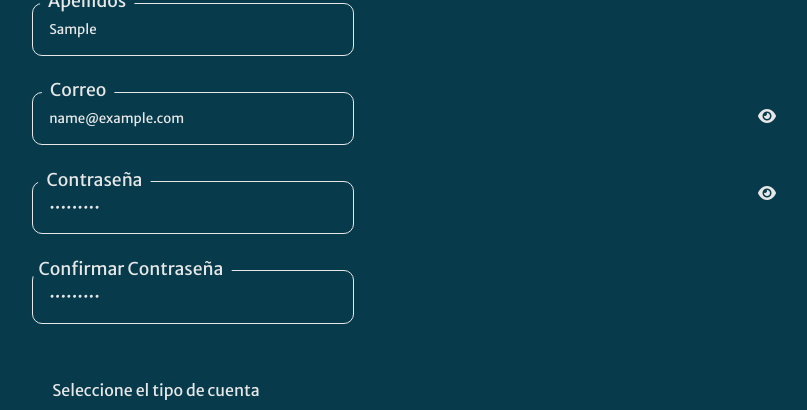
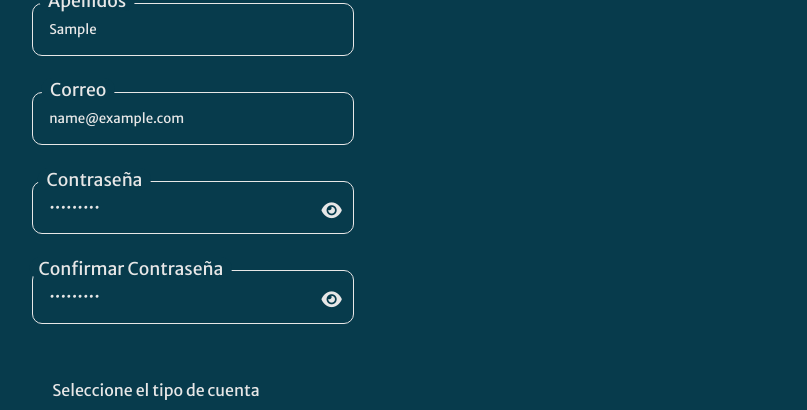
Before and after one commit to Andresfacundo/SportFull, a React (Vite) app in the folder Front_End/: page /SignUp in a window 1280 px wide. Both pictures are taken after typing "Sample", "Sample", "name@example.com", "Sample123", "Sample123" into the empty fields and a click on the button "Registrarse". Shown: the part 518-928 px from the top of the page, without its empty margins (444-1251 px from the left). Built offline with nearby package versions, Linux system fonts and the light colour scheme.

Commit message:
New modifications with the position of the icon Show and Hide

```diff
--- a/Front_End/src/Components/Pages/ActualizarPerfil/ActualizarCliente/ActualizarCliente.css
+++ b/Front_End/src/Components/Pages/ActualizarPerfil/ActualizarCliente/ActualizarCliente.css
@@ -116,3 +116,23 @@ main{
     align-items: center;
 
   }
+
+  .password_container {
+    position: relative;
+    width: 100%;
+  }
+
+  .input_password {
+    width: 100%;
+    padding-right: 30px; /* Espacio para el ícono */
+  }
+
+  .password-toggle-icon {
+    position: absolute;
+    right: 10px;
+    top: 50%;
+    transform: translateY(-50%);
+    font-size: 18px;
+    color: #333;
+    cursor: pointer;
+  }
--- a/Front_End/src/Components/Pages/ActualizarPerfil/ActualizarCliente/ActualizarCliente.jsx
+++ b/Front_End/src/Components/Pages/ActualizarPerfil/ActualizarCliente/ActualizarCliente.jsx
@@ -225,11 +225,11 @@ export const ActualizarCliente = () => {
         {showModal && (
           <ModalExitoso>
             <h3 className='tittle_modal'>Validar contraseña</h3>
-
+            <div className='password_container'>
               <input
                 className='input_password'
                 type={showPassword ? 'text' : 'password'}
-              placeholder="Ingresa tu contraseña"
+                placeholder='Ingresa tu contraseña'
                 value={modalPassword || ''}
                 onChange={(e) => setModalPassword(e.target.value)}
               />
@@ -237,11 +237,12 @@ export const ActualizarCliente = () => {
                 <span
                   className='password-toggle-icon'
                   onClick={() => setShowPassword(!showPassword)}
-                  style={{ cursor: 'pointer', position: 'absolute', right: '60px', top: '52.3%', zIndex: '1000'}}
+                  style={{ cursor: 'pointer' }}
                 >
                   <i className={showPassword ? 'fas fa-eye-slash' : 'fas fa-eye'}></i>
                 </span>
               )}
+              </div>
             {passwordError && <p>{passwordError}</p>}
             <div className='container_button' >
 
--- a/Front_End/src/Components/Pages/Login/Login.css
+++ b/Front_End/src/Components/Pages/Login/Login.css
@@ -2,7 +2,6 @@
     margin: 0;
     padding: 0;
 }
-
 
 .container-login {
     width: 100%;
@@ -31,7 +30,6 @@
     width: 19rem;
     border: none;
     font-size: 1.2rem;
-
 }
 
 .login {
@@ -45,7 +43,6 @@
     left: 11rem;
 }
 
-
 .title-login {
     font-size: 2.8rem;
     margin-bottom: 3rem;
@@ -57,3 +54,54 @@
     flex-direction: column;
     align-items: center;
 }
+
+.form_label {
+    width: 100%;
+    display: flex;
+    flex-direction: column;
+    color: #e7e7e7;
+    position: relative;
+}
+
+.form_input {
+    width: 18rem;
+    height: 3.2rem;
+    padding-left: 1rem;
+    padding-right: 2rem;
+    background-color: transparent;
+    border: 1.5px solid #e7e7e7;
+    border-radius: 10px;
+    color: #e7e7e7;
+    outline: none;
+}
+
+.form_input:focus + .form_text,
+.form_input:not(:placeholder-shown) + .form_text {
+    background-color: #073B4C;
+    transform: translateY(-145%) scale(1.1);
+    padding: 0 0.5rem;
+}
+
+.form_text {
+    z-index: 100;
+    position: absolute;
+    top: -2.8rem;
+    left: 1rem;
+    color: #e7e7e7;
+    transition: transform 0.3s;
+}
+
+.password-toggle-icon {
+    position: absolute;
+    right: 0.5rem;
+    top: 50%;
+    transform: translateY(-50%);
+    cursor: pointer;
+    color: #e7e7e7;
+}
+
+.error-message {
+    color: red;
+    text-align: center;
+    margin-bottom: 1rem;
+}
--- a/Front_End/src/Components/Pages/Login/Login.jsx
+++ b/Front_End/src/Components/Pages/Login/Login.jsx
@@ -75,7 +75,7 @@ export const Login = () => {
 
           <label className='form_label'>
             <input
-              type={showPassword ? 'text' : 'password'} // Mostrar u ocultar contraseña
+              type={showPassword ? 'text' : 'password'}
               placeholder=' '
               className='form_input'
               value={contraseña}
@@ -83,12 +83,12 @@ export const Login = () => {
               required
             />
             <span className='form_text'>Contraseña</span>
-            {/* Mostrar el ícono solo si hay algo escrito */}
+            {/* Icono de show/hide para la contraseña */}
             {contraseña && (
               <span
                 className="password-toggle-icon"
                 onClick={() => setShowPassword(!showPassword)}
-              style={{ cursor: 'pointer', position: 'absolute', right: '60px', top: '53.3%', zIndex: '1000' }}
+                style={{ cursor: 'pointer', position: 'absolute', right: '5%', top: '30%', zIndex: '1000' }}
               >
                 <i className={showPassword ? 'fas fa-eye-slash' : 'fas fa-eye'}></i>
               </span>
--- a/Front_End/src/Components/Pages/SignUp/SignUp.css
+++ b/Front_End/src/Components/Pages/SignUp/SignUp.css
@@ -193,3 +193,15 @@
     padding: 0.5rem;
     border-radius: 10px;
 }
+
+/* Contenedor del input de contraseña */
+.password-input-container {
+    position: relative; /* Asegura que el icono se posicione en relación al contenedor */
+    width: 100%; /* Asegúrate de que ocupe el 100% del contenedor padre */
+  }
+
+  /* Ajuste del input para que tenga un padding extra en el lado derecho */
+  .password-input-container .form_input {
+    width: 18rem; /* O el tamaño que estés utilizando */
+    padding-right: 1rem; /* Espacio suficiente para el icono */
+  }
--- a/Front_End/src/Components/Pages/SignUp/SignUp.jsx
+++ b/Front_End/src/Components/Pages/SignUp/SignUp.jsx
@@ -101,6 +101,7 @@ export const SignUp = () => {
 
           {/* Campo de contraseña con icono show/hide condicional */}
           <label className='form_label'>
+            <div className='password-input-container'>
               <input
                 type={showPassword ? 'text' : 'password'}
                 placeholder=' '
@@ -110,21 +111,21 @@ export const SignUp = () => {
                 required
               />
               <span className='form_text'>Contraseña</span>
-            {/* Mostrar el icono solo si hay algo escrito */}
               {contraseña && (
                 <span
-                className="password-toggle-icon"
+                  className='password-toggle-icon'
                   onClick={() => setShowPassword(!showPassword)}
-                style={{ cursor: 'pointer', position: 'absolute', right: '60px', top: '78%', zIndex: '1000'}}
+                  style={{ cursor: 'pointer', position: 'absolute', fontSize: '18px', right:'18px', top: '32%', transform: 'translateY(-50%)' }}
                 >
                   <i className={showPassword ? 'fas fa-eye-slash' : 'fas fa-eye'}></i>
                 </span>
               )}
-
+            </div>
           </label>
 
           {/* Campo de confirmación de contraseña con icono show/hide condicional */}
           <label className='form_label'>
+            <div className='password-input-container'>
               <input
                 type={showConfirmPassword ? 'text' : 'password'}
                 placeholder=' '
@@ -134,16 +135,16 @@ export const SignUp = () => {
                 required
               />
               <span className='form_text'>Confirmar Contraseña</span>
-            {/* Mostrar el icono solo si hay algo escrito */}
               {confirmacionContraseña && (
                 <span
                   className="password-toggle-icon"
                   onClick={() => setShowConfirmPassword(!showConfirmPassword)}
-                style={{ cursor: 'pointer', position: 'absolute', right: '60px', top: '87.6%', zIndex:'1000'}}
+                  style={{ cursor: 'pointer', position: 'absolute', fontSize: '18px', right:'18px', top: '32%', transform: 'translateY(-50%)' }}
                 >
                   <i className={showConfirmPassword ? 'fas fa-eye-slash' : 'fas fa-eye'}></i>
                 </span>
               )}
+            </div>
           </label>
 
           <div className="account-type-container">
--- a/Front_End/src/Components/UI/ModalExitoso/ModalExitoso.css
+++ b/Front_End/src/Components/UI/ModalExitoso/ModalExitoso.css
@@ -4,6 +4,7 @@
     top: 0;
     left: 0;
     width: 100%;
+    z-index: 1000;
     height: 100%;
     background-color: rgba(0, 0, 0, 0.7); /* Fondo oscuro semitransparente */
     display: flex;
```
Lines whose indentation alone changed are shown as unchanged.
